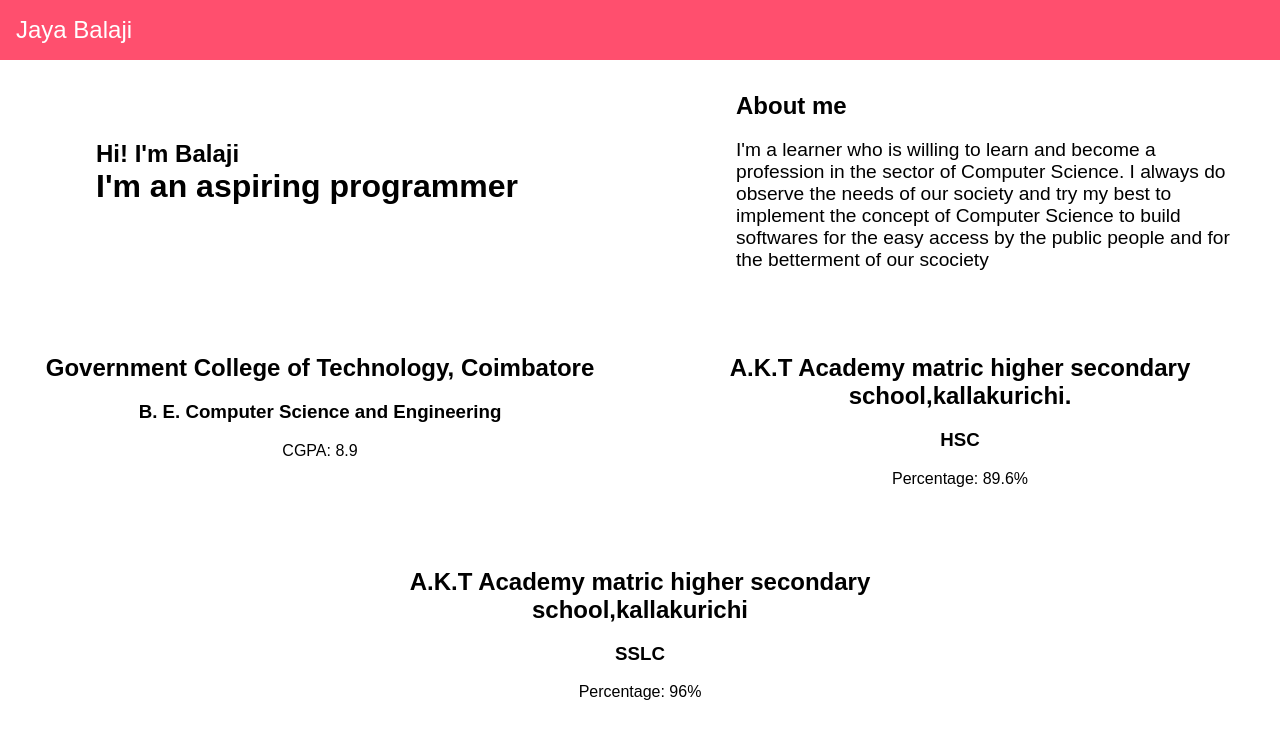
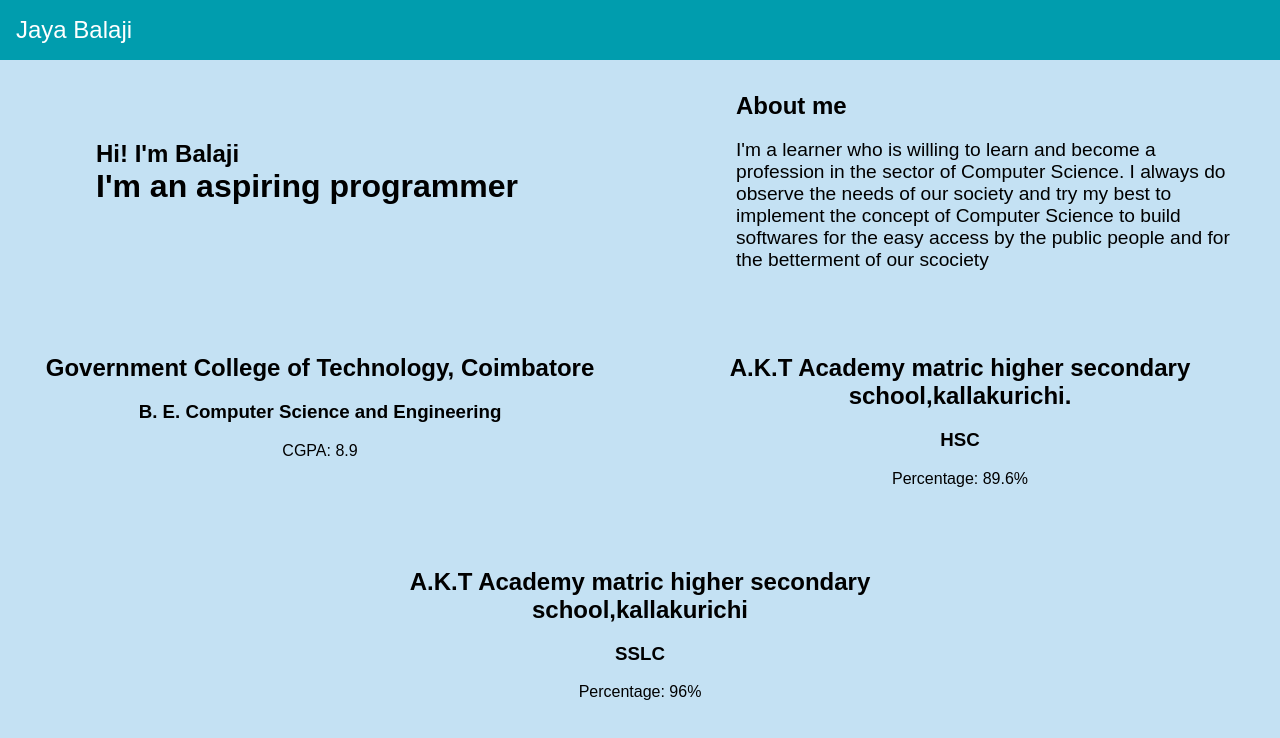
Before and after one commit to jaya-balaji/jaya-balaji.github.io, a plain HTML site: page index.html in a window 1280 px wide. Drawn offline with Linux system fonts and the light colour scheme.

Commit message:
Update style.css

```diff
--- a/style.css
+++ b/style.css
@@ -1,5 +1,5 @@
 body {
-    background-color: #ffafoo;
+    background-color: #93c9e98a;
     margin: 0;
     padding: 0;
     font-family: Arial, Helvetica, sans-serif;
@@ -11,7 +11,7 @@ body {
 }
 
 #header {
-    background-color: #ff4f6e;
+    background-color: #009dae;
     margin: 0;
     width: 100%;
     color: white;
```
